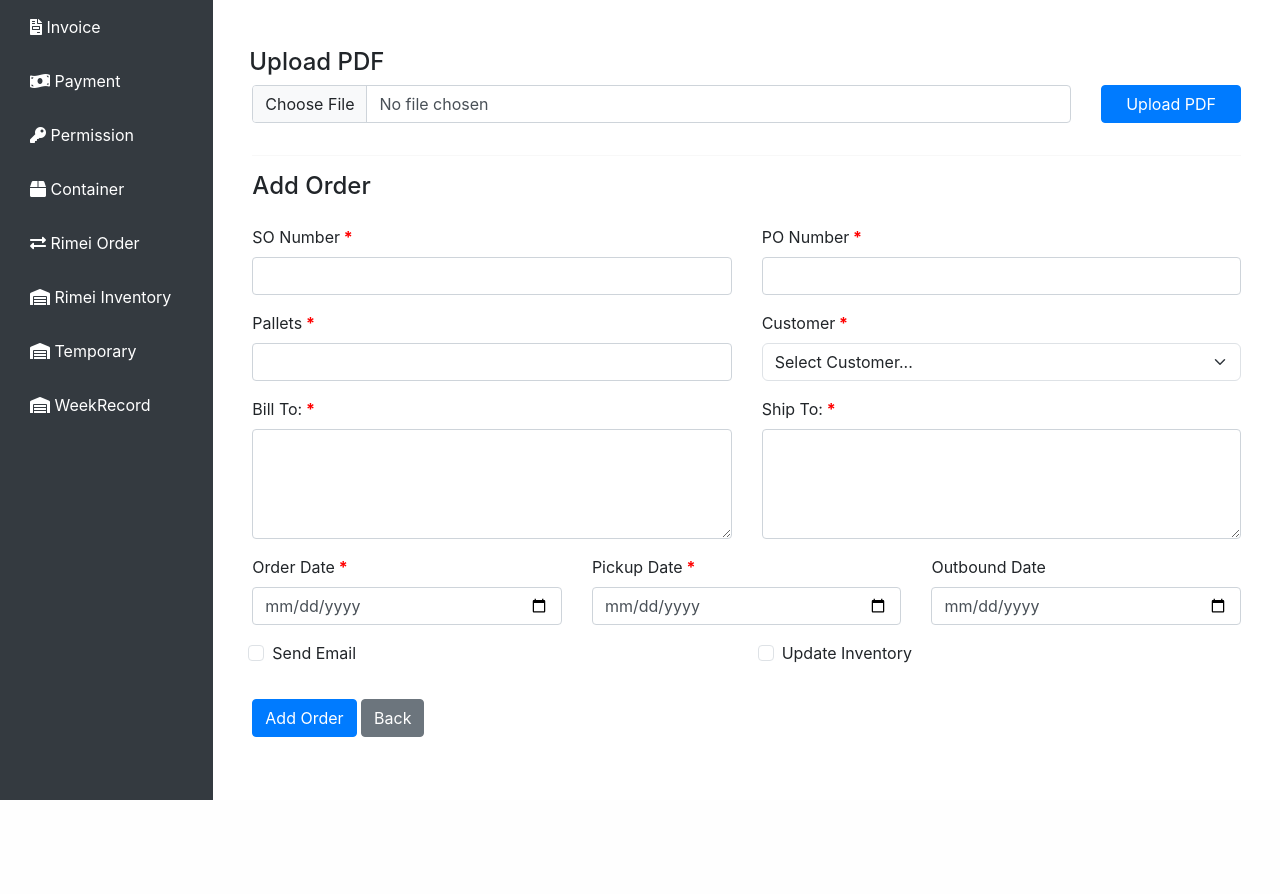
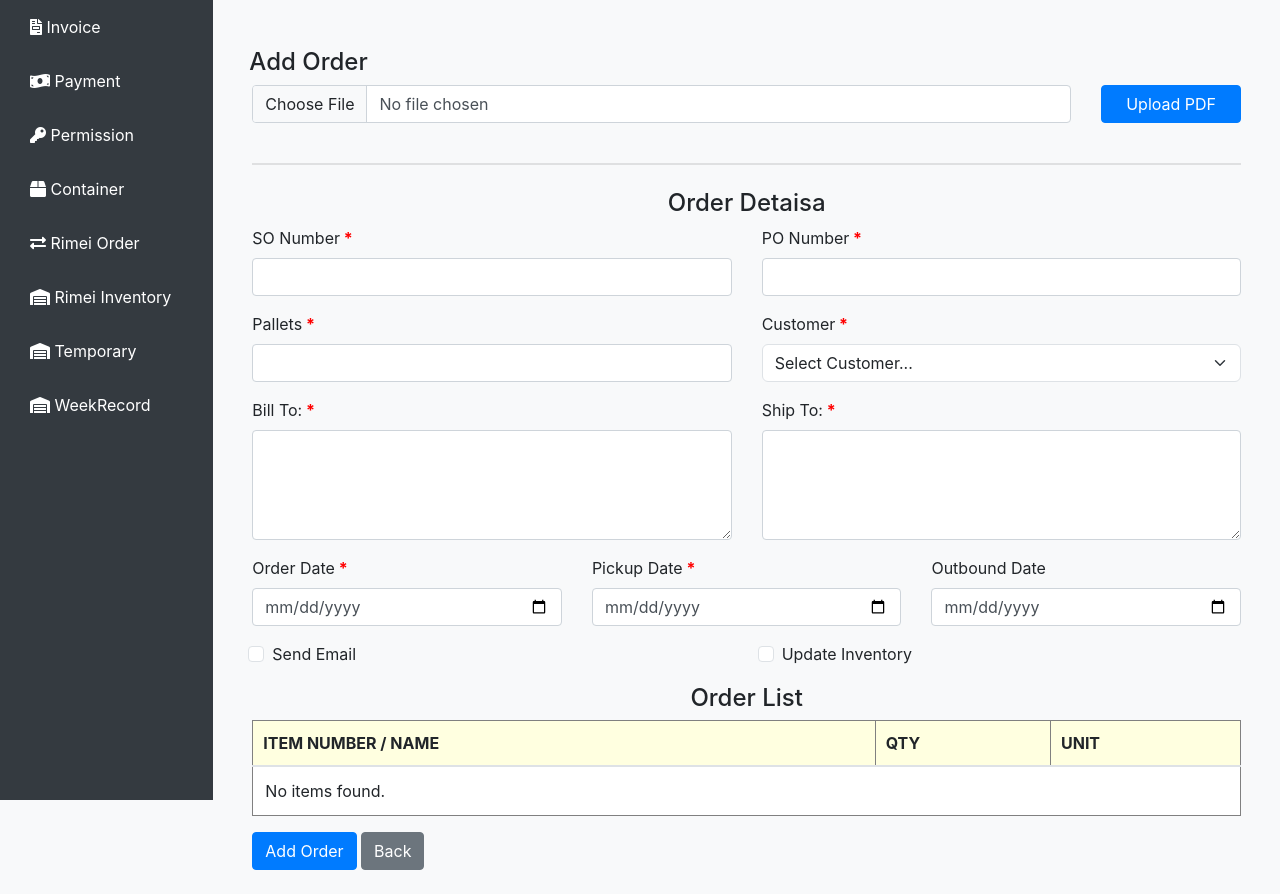
Before and after one commit to rosaspace/rimei, a Django app: page /add_order/ in a window 1280 px wide. Shown: the part 88-982 px from the top of the page. Before the commit the page ends 888 px from the top, so only its background shows below. Run offline with Django 4.2, Linux system fonts and the light colour scheme; tables that the repository leaves empty hold one stand-in row (values such as "Sample post"); some libraries are stand-ins or nearby versions.

Commit message:
update order list

```diff
--- a/container/models.py
+++ b/container/models.py
@@ -78,10 +78,19 @@ class InvoiceCustomer(models.Model):
 
 class RMProduct(models.Model):
     name = models.CharField(max_length=255, unique=True)  # 客户名称，唯一
+    shortname = models.CharField(max_length=255, null=True)  # 客户名称，唯一
     description = models.TextField(blank=True, null=True)  # 客户描述
 
     def __str__(self):
         return self.name
+
+class OrderItem(models.Model):
+    order = models.ForeignKey(RMOrder, related_name='order_items', on_delete=models.CASCADE)  # 关联到 RMOrder
+    product = models.ForeignKey(RMProduct, on_delete=models.CASCADE)  # 关联到 RMProduct
+    quantity = models.IntegerField()  # 产品数量
+
+    def __str__(self):
+        return f"{self.product.name} - {self.quantity} pcs"
 
 class RMInventory(models.Model):
     product = models.ForeignKey(RMProduct, on_delete=models.CASCADE)  # 关联产品
--- a/container/pyviews/pdfprocess.py
+++ b/container/pyviews/pdfprocess.py
@@ -32,7 +32,8 @@ def upload_orderpdf(request):
         # 解析 PDF
         extracted_text = extract_text_from_pdf(file_path)
         print(extracted_text)
-        so_no, order_date, po_no, pickup_date, bill_to, ship_to, items, quantities = extract_info(extracted_text)
+        so_no, order_date, po_no, pickup_date, bill_to, ship_to, items, quantities = extract_order_info(extracted_text)
+        orderitems = extract_items_from_pdf(extracted_text)
 
         # Convert to a datetime object
         if isinstance(order_date, str):
@@ -57,6 +58,7 @@ def upload_orderpdf(request):
             "ship_to":ship_to,
             "items":items,
             "quantities":quantities,
+            "orderitems":orderitems,
             'customers': RMCustomer.objects.all(),
         }
 
@@ -112,7 +114,7 @@ def extract_text_from_pdf(pdf_path):
     return text.strip()
 
 # 提取订单信息
-def extract_info(text):
+def extract_order_info(text):
     so_no = None
     order_date = None
     po_no = None
@@ -187,6 +189,46 @@ def extract_info(text):
 
     return so_no, order_date, po_no, pickup_date, bill_to, ship_to, items, quantities
 
+# 提取订单条目
+def extract_items_from_pdf(text):
+    # 1️⃣ Extract product lines between "Item Number / Name" and "Qty"
+    pattern = re.compile(r'Item Number / Name(.*?)Qty(.*?)Unit', re.S)
+    match = pattern.search(text)
+
+    if match:
+        items_part = match.group(1).strip()
+        qty_part = match.group(2).strip()
+
+    # 2️⃣ Combine item names that span multiple lines
+    items = []
+    current_item = ""
+
+    for line in items_part.split("\n"):
+        line = line.strip()
+        if re.search(r'\d{2,}', line) or "/" in line:  # This line is part of item name
+            if current_item:
+                items.append(current_item)
+            current_item = line
+        else:  # If it's the second line, add it to previous item
+            current_item += " " + line
+
+    # Add the last item
+    if current_item:
+        items.append(current_item)
+
+    # 3️⃣ Extract qtys
+    qtys = qty_part.split("\n")
+
+    # 4️⃣ Combine item with qty
+    product_qty_list = list(zip(items, qtys))
+
+    # ✅ Output the result
+    for item, qty in product_qty_list:
+        print(item.strip(), "-->", qty.strip())
+
+    return product_qty_list
+
+# 转换日期
 def convert_to_yyyy_mm_dd(date_str):
     # 尝试解析日期字符串并转换为 YYYY-MM-DD 格式
     print("--------convert_to_yyyy_mm_dd-------",date_str)
--- a/container/pyviews/rmorder.py
+++ b/container/pyviews/rmorder.py
@@ -1,6 +1,6 @@
 from django.shortcuts import render, redirect
 from django.contrib import messages
-from ..models import RMOrder, RMCustomer, OrderImage, Container, RMProduct,RMInventory
+from ..models import RMOrder, RMCustomer, OrderImage, Container, RMProduct,RMInventory, OrderItem
 from django.views.decorators.http import require_http_methods
 from django.db.models import Q
 from django.http import JsonResponse
@@ -8,6 +8,7 @@ from django.db.models import Count
 from datetime import datetime
 from django.http import HttpResponse
 import pandas as pd
+import json
 
 
 @require_http_methods(["GET", "POST"])
@@ -20,7 +21,7 @@ def add_order(request):
                 messages.error(request, f'创建订单失败：SO号 {so_num} 已存在')
                 customers = RMCustomer.objects.all()
                 return render(request, 'container/rmorder/add_order.html', {
-                    'so_no': request.POST.get('so_num'),
+                    'so_no': so_num,
                     'po_no': request.POST.get('po_num'),
                     'plts': request.POST.get('plts'),
                     'bill_to': request.POST.get('bill_to'),
@@ -33,19 +34,32 @@ def add_order(request):
                     'is_sendemail': request.POST.get('is_sendemail') == 'on',
                     'is_updateInventory': request.POST.get('is_updateInventory') == 'on'
                 })
-
+            print("------hello1-----")
             customer = RMCustomer.objects.get(id=request.POST.get('customer_name'))
             order = RMOrder(
                 so_num=request.POST.get('so_num'),
                 po_num=request.POST.get('po_num'),
                 plts=request.POST.get('plts'),
                 customer_name=customer,
+                order_date = request.POST.get('order_date') or None,
                 pickup_date=request.POST.get('pickup_date') or None,
                 outbound_date=request.POST.get('outbound_date') or None,
                 is_sendemail=request.POST.get('is_sendemail') == 'on',
                 is_updateInventory=request.POST.get('is_updateInventory') == 'on'
             )
             order.save()
+            print("------hello2-----")
+
+            # 假设您从 PDF 中提取的产品信息存储在一个字典中
+            order_items_data = request.POST.getlist('order_items')  # 获取产品信息
+            for item_data in order_items_data:
+                print("------hello-----",item_data)
+                item = json.parse(item_data)
+                product_name = item.item
+                quantity = item.qty
+                product = RMProduct.objects.filter(shortname__icontains=product_name).first()
+                OrderItem.objects.create(order=order, product=product, quantity=int(quantity))
+            print("------hello3-----")
             messages.success(request, '订单创建成功！')
             return redirect('rimeiorder')
         except Exception as e:
--- a/container/pyviews/weekrecord.py
+++ b/container/pyviews/weekrecord.py
@@ -70,11 +70,13 @@ def week_record(request):
 
 def add_week_records(request):
     today = timezone.now().date()
-    week_start = today - timedelta(days=today.weekday())
+    current_week_start = today - timedelta(days=today.weekday())
+    # 获取上周的周一日期
+    last_week_start = current_week_start - timedelta(days=7)
 
     weekdays = []
     for i in range(7):  # Get all days of the week
-        weekday_date = week_start + timedelta(days=i)
+        weekday_date = last_week_start + timedelta(days=i)
         weekdays.append({
             'weekday': i,
             'name': ['Monday', 'Tuesday', 'Wednesday', 'Thursday', 'Friday', 'Saturday', 'Sunday'][i],
--- a/container/templates/container/base.html
+++ b/container/templates/container/base.html
@@ -58,15 +58,20 @@
             content: " *";
             color: red;
             font-weight: bold;
+        }
 
-    }
+        .bg-custom-dark {
+            background-color: rgba(255, 255, 255, 0.4); /* 通过设置透明度来调暗 */
+        }
     </style>
 
     {% block head %}
     {% endblock %}  <!-- Allow child templates to insert styles -->
 </head>
 
-<body>
+<body class="bg-light">
+<!-- <body class="bg-secondary">
+<body class="bg-custom-dark"> -->
     <header class="bg-dark text-white text-center py-3">
         <h1>Rimei</h1>
     </header>
--- a/container/templates/container/rmorder/add_order.html
+++ b/container/templates/container/rmorder/add_order.html
@@ -3,10 +3,11 @@
 
 {% block content %}
 <div class="container mt-4">
-    <form method="POST" enctype="multipart/form-data" {% if order %}action="{% url 'upload_orderpdf' order.so_num %}"{% else %}action="{% url 'upload_orderpdf' %}"{% endif %} class="needs-validation" novalidate>
+    <form method="POST" enctype="multipart/form-data" action="{% url 'upload_orderpdf' %}" class="needs-validation" novalidate>
         {% csrf_token %}
+
         <div class="row">
-            <h4>Upload PDF</h4>
+            <h4>Add Order</h4>
             <div class="col-md-10 mb-3">
                 <input type="file" class="form-control" id="pdf_file" name="pdf_file" accept=".pdf">
             </div>
@@ -16,10 +17,10 @@
         </div>
     </form>
 
-    <hr>
+    <hr class="my-4 border-2 opacity-100">
 
-    <h4 class="mb-4">Add Order</h4>
-    <form method="POST" action="{% url 'add_order' %}" class="needs-validation" novalidate>
+    <h4 style="text-align: center;">Order Detaisa</h4>
+    <form method="POST" class="needs-validation" action="{% url 'add_order' %}" novalidate>
         {% csrf_token %}
 
         <div class="row">
@@ -116,8 +117,32 @@
         </div>
         {% endif %}
 
+        <h4 style="text-align: center;">Order List</h4>
+        <table class="table table-bordered">
+            <thead class="sticky-top bg-white">
+                <tr>
+                    <th>Item Number / Name</th>
+                    <th>Qty</th>
+                    <th>Unit</th>
+                </tr>
+            </thead>
+            <tbody>
+                {% for item, qty in orderitems %}
+                <tr>
+                    <td>{{ item }}</td>
+                    <td>{{ qty }}</td>
+                    <td>case</td>
+                </tr>
+                {% empty %}
+                <tr>
+                    <td colspan="3">No items found.</td>
+                </tr>
+                {% endfor %}
+            </tbody>
+        </table>
+
         <div class="mt-3">
-            <button type="submit" class="btn btn-primary">
+            <button type="submit" class="btn btn-primary" id="saveOrder">
                 Add Order
             </button>
             <a href="{% url 'rimeiorder' %}" class="btn btn-secondary">Back</a>
@@ -153,3 +178,53 @@
     {% endif %}
 </div>
 {% endblock %}
+
+{% block scripts %}
+<script>
+    document.getElementById('saveOrder').addEventListener('click', function() {
+        const rows = document.querySelectorAll('tbody tr');
+        let orderitems = [];
+
+        rows.forEach(row => {
+            const itemName = row.children[0].textContent.trim();
+            const quantity = parseInt(row.children[1].textContent.trim()) || 0;
+            console.log("--- ", itemName,quantity);
+
+            orderitems.push({
+                item: itemName,
+                qty: quantity
+            });
+        });
+
+        // 收集其他订单信息
+        const soNum = document.getElementById('so_num').value;
+        const poNum = document.getElementById('po_num').value;
+        const plts = document.getElementById('plts').value;
+        const customerName = document.getElementById('customer_name').value;
+        const orderDate = document.getElementById('order_date').value;
+        const pickupDate = document.getElementById('pickup_date').value;
+        const outboundDate = document.getElementById('outbound_date').value;
+        const isSendEmail = document.getElementById('is_sendemail').checked;
+        const isUpdateInventory = document.getElementById('is_updateInventory').checked;
+
+
+        // 发送数据到后端
+        fetch('/add_order/', {
+            method: 'POST',
+            headers: {
+                'Content-Type': 'application/x-www-form-urlencoded',
+                'X-CSRFToken': '{{ csrf_token }}'
+            },
+            body: `so_num=${soNum}&po_num=${poNum}&plts=${plts}&customer_name=${customerName}&order_date=${orderDate}&pickup_date=${pickupDate}&outbound_date=${outboundDate}&is_sendemail=${isSendEmail}&is_updateInventory=${isUpdateInventory}&orderitems=${JSON.stringify(orderitems)}`
+        })
+        .then(response => response.json())
+        .then(data => {
+            if (data.status === 'success') {
+                alert('Order saved successfully!');
+            } else {
+                alert('Failed to save order!');
+            }
+        });
+    });
+</script>
+{% endblock %}
--- a/rimei/settings.py
+++ b/rimei/settings.py
@@ -26,7 +26,7 @@ SECRET_KEY = 'django-insecure-fssad%bs*$y*s7m9v20rg!gf92atur)t8m49r$2slbex7of)=r
 # SECURITY WARNING: don't run with debug turned on in production!
 DEBUG = True
 
-ALLOWED_HOSTS = []
+ALLOWED_HOSTS = ['*']
 
 
 # Application definition
```
Also changed, not shown: container/admin.py (+7 -3 lines), container/migrations/0013_rmproduct_shortname.py (added), container/migrations/0014_orderitem.py (added).
